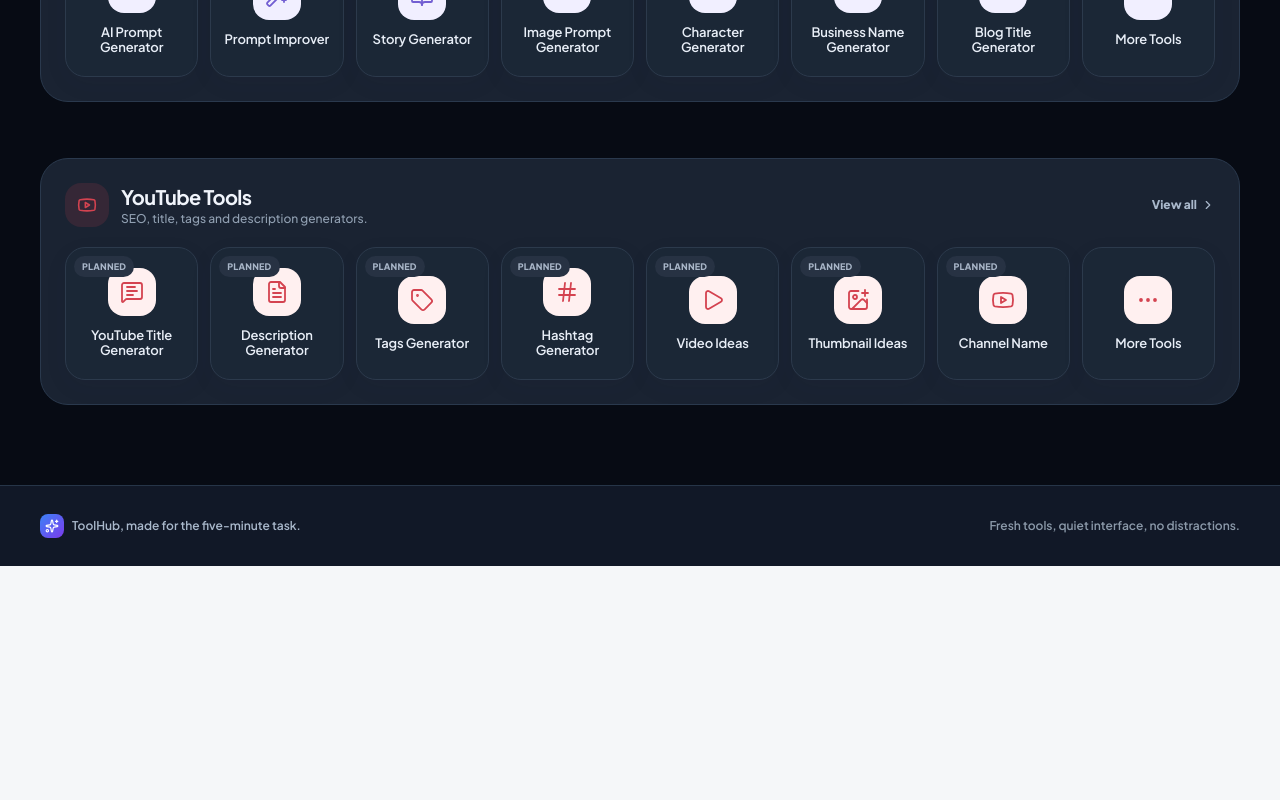
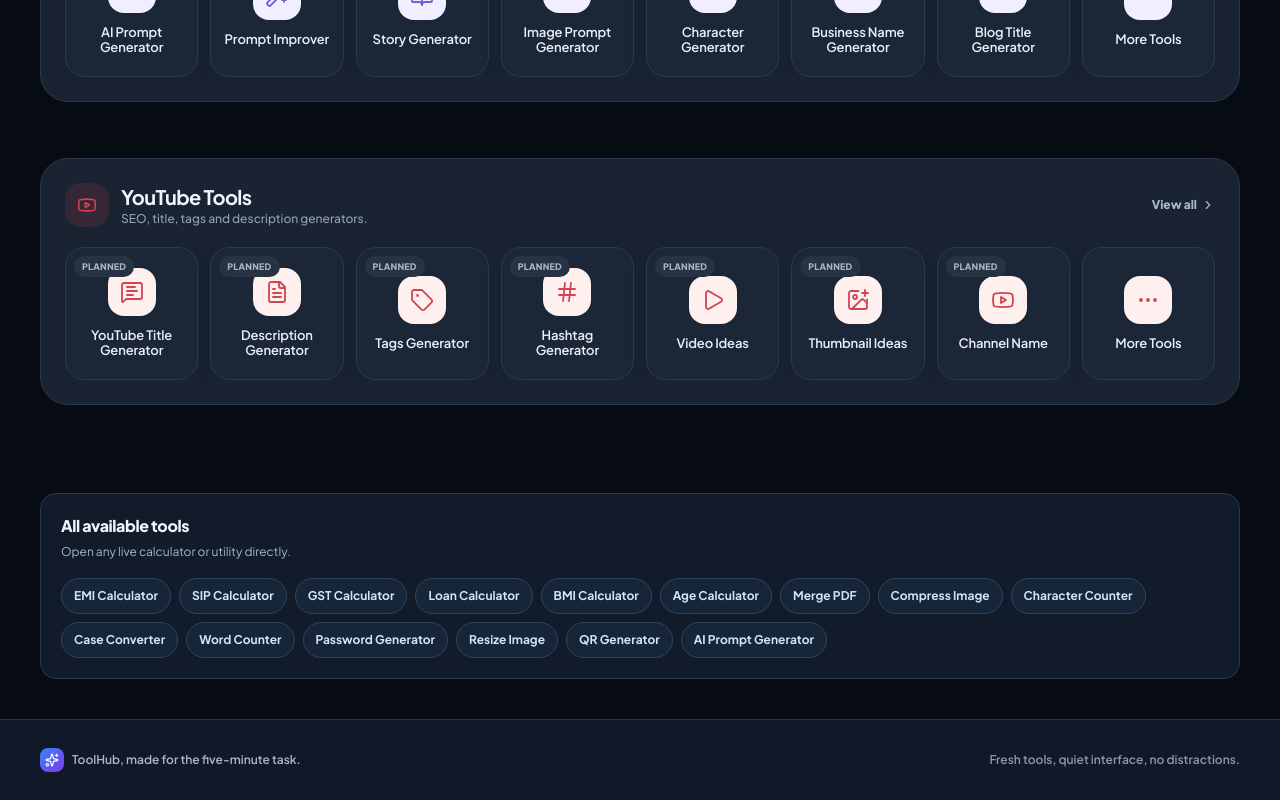
Before and after one commit to samavb6-oss/toolhub, a React (Vite) app: page / in a window 1280 px wide. Shown: the part 3563-4363 px from the top of the page. Before the commit the page ends 4129 px from the top, so only its background shows below. Built offline with nearby package versions, Linux system fonts and the light colour scheme.

Commit message:
Generate static SEO metadata and 404 pages
Generate per-tool static metadata pages, add crawlable homepage links, and verify sitemap and 404 output.

```diff
--- /dev/null
+++ b/public/404.html
@@ -0,0 +1,29 @@
+<!doctype html>
+<html lang="en">
+<head>
+  <meta charset="utf-8" />
+  <meta name="viewport" content="width=device-width, initial-scale=1" />
+  <title>Page Not Found | ToolHub</title>
+  <meta name="robots" content="noindex, follow" />
+  <meta name="description" content="This ToolHub page could not be found. Return to the directory to browse available tools." />
+  <meta name="theme-color" content="#070b14" />
+  <style>
+    :root{color-scheme:dark;font-family:system-ui,-apple-system,BlinkMacSystemFont,"Segoe UI",sans-serif;background:#070b14;color:#eff4fc}
+    *{box-sizing:border-box}body{margin:0;min-height:100vh;display:grid;place-items:center;padding:24px}
+    main{width:min(100%,560px);border:1px solid #263751;border-radius:24px;background:#111b29;padding:clamp(28px,6vw,48px);text-align:center;box-shadow:0 24px 70px #0005}
+    .code{font-size:12px;font-weight:800;letter-spacing:.16em;text-transform:uppercase;color:#8db7ff}
+    h1{font-size:clamp(28px,5vw,38px);line-height:1.1;letter-spacing:-.04em;margin:12px 0}
+    p{color:#aab7c9;line-height:1.7;font-size:14px;margin:0 auto;max-width:410px}
+    a{display:inline-flex;align-items:center;justify-content:center;margin-top:26px;min-height:44px;border-radius:12px;background:#2d6cdf;color:white;text-decoration:none;font-weight:800;font-size:14px;padding:0 20px}
+    a:hover{background:#2258ba}a:focus-visible{outline:3px solid #8db7ff;outline-offset:3px}
+  </style>
+</head>
+<body>
+  <main>
+    <div class="code">Error 404</div>
+    <h1>We couldn’t find that page</h1>
+    <p>The link may be outdated, or the address may be incorrect. Head back to ToolHub to browse the calculators and utilities that are available now.</p>
+    <a href="/">Browse all tools</a>
+  </main>
+</body>
+</html>
--- a/scripts/build.mjs
+++ b/scripts/build.mjs
@@ -12,6 +12,7 @@ import path from 'node:path';
 import { fileURLToPath } from 'node:url';
 import { prebundleReact } from './prebundle-react.mjs';
 import { verifyDist } from './verify-dist.mjs';
+import { generateToolMetadataPages } from './prerender-tool-metadata.mjs';
 
 const root = path.resolve(path.dirname(fileURLToPath(import.meta.url)), '..');
 const require = createRequire(path.join(root, 'package.json'));
@@ -77,6 +78,8 @@ child.on('exit', (code, signal) => {
     writeFileSync(filePath, contents.replaceAll('https://samstoolhub.pages.dev', siteUrl));
   }
 
+  generateToolMetadataPages({ root, distDir: path.join(root, 'dist'), siteUrl });
+
   const { ok, problems, notes } = verifyDist();
   notes.forEach((n) => console.log(`[toolhub] ${n}`));
   if (!ok) {
--- /dev/null
+++ b/scripts/prerender-tool-metadata.mjs
@@ -0,0 +1,68 @@
+import { existsSync, mkdirSync, readFileSync, writeFileSync } from 'node:fs';
+import path from 'node:path';
+
+// Read from the same registry that drives the React router so route metadata cannot drift.
+export function readToolMetadata(root) {
+  const source = readFileSync(path.join(root, 'src', 'tools', 'toolRegistry.ts'), 'utf8');
+  const pattern = /slug:\s*"([^"]+)"[\s\S]*?name:\s*"([^"]+)"[\s\S]*?title:\s*"([^"]+)"[\s\S]*?description:\s*"([^"]+)"/g;
+  const tools = [...source.matchAll(pattern)].map((match) => ({
+    slug: match[1], name: match[2], title: match[3], description: match[4],
+  }));
+  if (tools.length === 0) throw new Error('[toolhub] No tool metadata could be read from src/tools/toolRegistry.ts');
+  const slugs = new Set();
+  for (const tool of tools) {
+    if (slugs.has(tool.slug)) throw new Error('[toolhub] Duplicate tool slug: ' + tool.slug);
+    slugs.add(tool.slug);
+  }
+  return tools;
+}
+
+export function escapeHtml(value) {
+  return value.replaceAll('&', '&amp;').replaceAll('"', '&quot;').replaceAll('<', '&lt;').replaceAll('>', '&gt;');
+}
+
+function replaceRequired(html, pattern, replacement, label) {
+  if (!pattern.test(html)) throw new Error('[toolhub] Cannot generate static SEO page: missing ' + label + ' in index.html');
+  return html.replace(pattern, replacement);
+}
+
+export function generateToolMetadataPages({ root, distDir, siteUrl }) {
+  const indexPath = path.join(distDir, 'index.html');
+  if (!existsSync(indexPath)) throw new Error('[toolhub] Cannot generate static tool metadata: dist/index.html is missing');
+  const baseHtml = readFileSync(indexPath, 'utf8');
+  const tools = readToolMetadata(root);
+  const outputDir = path.join(distDir, 'tools');
+  mkdirSync(outputDir, { recursive: true });
+
+  for (const tool of tools) {
+    const url = siteUrl.replace(/\/+$/, '') + '/tools/' + tool.slug;
+    let html = baseHtml;
+    html = replaceRequired(html, /<title>[\s\S]*?<\/title>/, '<title>' + escapeHtml(tool.title) + '</title>', 'title');
+    html = replaceRequired(html, /<meta name="description" content="[^"]*"\s*\/>/, '<meta name="description" content="' + escapeHtml(tool.description) + '" />', 'description');
+    html = replaceRequired(html, /<link rel="canonical" href="[^"]*"\s*\/>/, '<link rel="canonical" href="' + url + '" />', 'canonical');
+    html = replaceRequired(html, /<meta property="og:title" content="[^"]*"\s*\/>/, '<meta property="og:title" content="' + escapeHtml(tool.title) + '" />', 'Open Graph title');
+    html = replaceRequired(html, /<meta property="og:description" content="[^"]*"\s*\/>/, '<meta property="og:description" content="' + escapeHtml(tool.description) + '" />', 'Open Graph description');
+    html = replaceRequired(html, /<meta property="og:url" content="[^"]*"\s*\/>/, '<meta property="og:url" content="' + url + '" />', 'Open Graph URL');
+    html = replaceRequired(html, /<meta name="twitter:title" content="[^"]*"\s*\/>/, '<meta name="twitter:title" content="' + escapeHtml(tool.title) + '" />', 'Twitter title');
+    html = replaceRequired(html, /<meta name="twitter:description" content="[^"]*"\s*\/>/, '<meta name="twitter:description" content="' + escapeHtml(tool.description) + '" />', 'Twitter description');
+    if (!html.includes('property="og:site_name"')) {
+      html = html.replace('</head>', '    <meta property="og:site_name" content="ToolHub" />\n  </head>');
+    }
+    const schema = {
+      '@context': 'https://schema.org',
+      '@type': 'WebApplication',
+      name: tool.name,
+      description: tool.description,
+      url: url,
+      applicationCategory: 'UtilitiesApplication',
+      operatingSystem: 'Any',
+      isAccessibleForFree: true,
+      offers: { '@type': 'Offer', price: '0', priceCurrency: 'USD' },
+      publisher: { '@type': 'Organization', name: 'ToolHub' },
+    };
+    const ld = JSON.stringify(schema).replaceAll('<', '\\u003c');
+    html = replaceRequired(html, /<script type="application\/ld\+json">[\s\S]*?<\/script>/, '<script type="application/ld+json">\n      ' + ld + '\n    </script>', 'JSON-LD');
+    writeFileSync(path.join(outputDir, tool.slug + '.html'), html);
+  }
+  return tools.length;
+}
--- a/scripts/verify-dist.mjs
+++ b/scripts/verify-dist.mjs
@@ -2,6 +2,7 @@
 import { existsSync, readFileSync, readdirSync, statSync } from 'node:fs';
 import path from 'node:path';
 import { fileURLToPath, pathToFileURL } from 'node:url';
+import { escapeHtml, readToolMetadata } from './prerender-tool-metadata.mjs';
 
 const root = path.resolve(path.dirname(fileURLToPath(import.meta.url)), '..');
 
@@ -12,6 +13,37 @@ export function verifyDist(dist = path.join(root, 'dist')) {
   if (!existsSync(indexPath)) return { ok: false, problems: [`missing ${indexPath}`], notes };
 
   const html = readFileSync(indexPath, 'utf8');
+
+  const notFoundPath = path.join(dist, '404.html');
+  if (!existsSync(notFoundPath)) problems.push('missing public/404.html (Cloudflare Pages needs this to return a real 404 instead of SPA fallback)');
+
+  const toolMetadata = readToolMetadata(root);
+  for (const tool of toolMetadata) {
+    const routePath = path.join(dist, 'tools', `${tool.slug}.html`);
+    if (!existsSync(routePath)) {
+      problems.push(`missing static metadata page for /tools/${tool.slug}`);
+      continue;
+    }
+    const routeHtml = readFileSync(routePath, 'utf8');
+    const expectedCanonical = (process.env.VITE_SITE_URL || 'https://samstoolhub.pages.dev').replace(/\/+$/, '') + '/tools/' + tool.slug;
+    if (!routeHtml.includes(`<link rel="canonical" href="${expectedCanonical}"`)) {
+      problems.push(`/tools/${tool.slug} has an incorrect or missing canonical URL`);
+    }
+    if (!routeHtml.includes(`<title>${escapeHtml(tool.title)}</title>`)) {
+      problems.push(`/tools/${tool.slug} has an incorrect or missing static title`);
+    }
+    if (!routeHtml.includes(`name="description" content="${escapeHtml(tool.description)}"`)) {
+      problems.push(`/tools/${tool.slug} has an incorrect or missing static description`);
+    }
+    const routeLd = [...routeHtml.matchAll(/<script type="application\/ld\+json">([\s\S]*?)<\/script>/g)].map((m) => m[1]);
+    if (routeLd.length !== 1) problems.push(`/tools/${tool.slug} must have one static JSON-LD block`);
+    else {
+      try { JSON.parse(routeLd[0]); }
+      catch (e) { problems.push(`/tools/${tool.slug} has invalid JSON-LD: ${e.message}`); }
+    }
+  }
+  notes.push(`static tool metadata pages -> ${toolMetadata.length} checked`);
+
   if (/src=["']\/?src\/main\.tsx["']/.test(html)) problems.push('index.html still points at /src/main.tsx (not built)');
   if (!/<div id="root"><\/div>/.test(html)) problems.push('index.html lost <div id="root">');
 
@@ -83,7 +115,11 @@ export function verifyDist(dist = path.join(root, 'dist')) {
       problems.push('sitemap.xml contains no absolute HTTPS URLs');
     if (sitemap.includes('%VITE_') || sitemap.includes('toolhub.example'))
       problems.push('sitemap.xml contains a placeholder URL');
-    notes.push(`sitemap.xml -> ${(sitemap.match(/<loc>/g) ?? []).length} URL(s)`);
+    for (const tool of toolMetadata) {
+      const toolUrl = (process.env.VITE_SITE_URL || 'https://samstoolhub.pages.dev').replace(/\/+$/, '') + '/tools/' + tool.slug;
+      if (!sitemap.includes(`<loc>${toolUrl}</loc>`)) problems.push(`sitemap.xml is missing /tools/${tool.slug}`);
+    }
+    notes.push(`sitemap.xml -> ${(sitemap.match(/<loc>/g) ?? []).length} URL(s), all tool routes checked`);
   }
 
   return { ok: problems.length === 0, problems, notes };
--- a/src/components/ToolsHomepage.tsx
+++ b/src/components/ToolsHomepage.tsx
@@ -12,7 +12,7 @@ import {
   ShieldCheck, Sparkles, Split, Star, Sun, Tag, Thermometer, Timer, Type,
   Unlock, UserRound, WandSparkles, Weight, X, Youtube, ZoomIn,
 } from "lucide-react";
-import { getToolPathByName } from "@/tools/toolRegistry";
+import { getToolPathByName, toolDefinitions } from "@/tools/toolRegistry";
 
 type Tool = { name: string; icon: LucideIcon };
 type Category = {
@@ -408,6 +408,15 @@ export function ToolsHomepage() {
               </section>)}
             </div>}
           </div>
+          <section aria-labelledby="available-tools-heading" className="mx-auto mt-2 max-w-[1500px] px-4 pb-10 sm:px-7 lg:px-10">
+            <div className="rounded-2xl border border-[#e2e8ef] bg-white/70 p-5 dark:border-[#2a394d] dark:bg-[#111b29]">
+              <h2 id="available-tools-heading" className="text-base font-extrabold tracking-tight text-[#203149] dark:text-[#f0f4fb]">All available tools</h2>
+              <p className="mt-1 text-xs leading-5 text-[#718198] dark:text-[#aab7cb]">Open any live calculator or utility directly.</p>
+              <nav aria-label="Available tools" className="mt-4 flex flex-wrap gap-2">
+                {toolDefinitions.map((tool) => <Link key={tool.slug} href={`/tools/${tool.slug}`} className="inline-flex min-h-9 items-center rounded-full border border-[#d9e3ef] bg-white px-3 py-2 text-xs font-bold text-[#315276] transition hover:border-[#9dbbe2] hover:text-[#2258ba] focus-visible:outline-none focus-visible:ring-4 focus-visible:ring-[#2d6cdf]/20 dark:border-[#31445d] dark:bg-[#172538] dark:text-[#d4e3f7] dark:hover:border-[#6385b4]">{tool.name}</Link>)}
+              </nav>
+            </div>
+          </section>
         </main>
         <footer className="border-t border-[#e5eaf0] bg-[#eef2f6] dark:border-[#263548] dark:bg-[#111827]">
           <div className="mx-auto flex max-w-[1500px] flex-col gap-3 px-4 py-7 text-xs font-semibold text-[#8b99a9] sm:flex-row sm:items-center sm:justify-between sm:px-7 lg:px-10">
```
Also changed, not shown: src/pages/not-found.tsx (+15 -18 lines), 1 other file (tests, documents, lock files or other folders).
